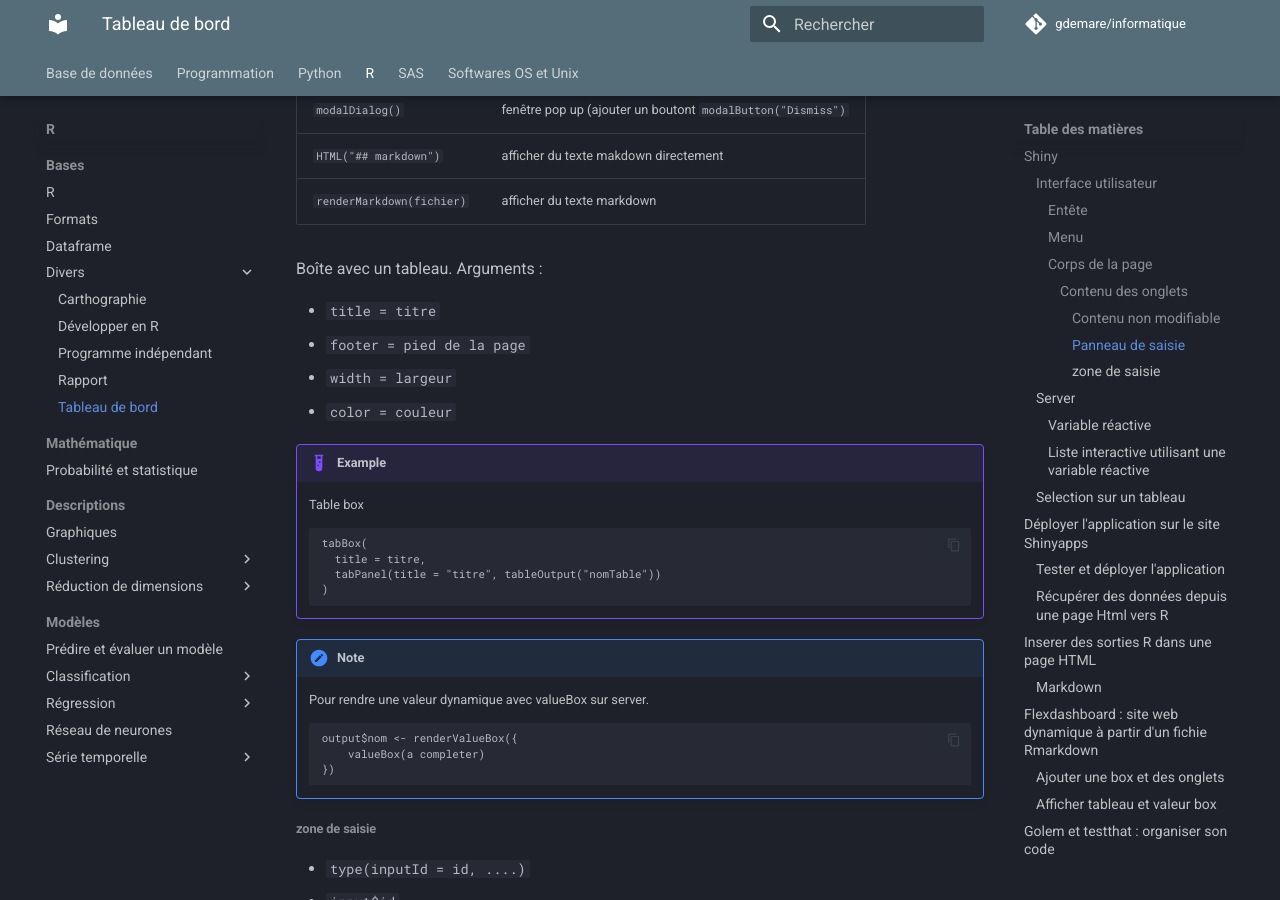
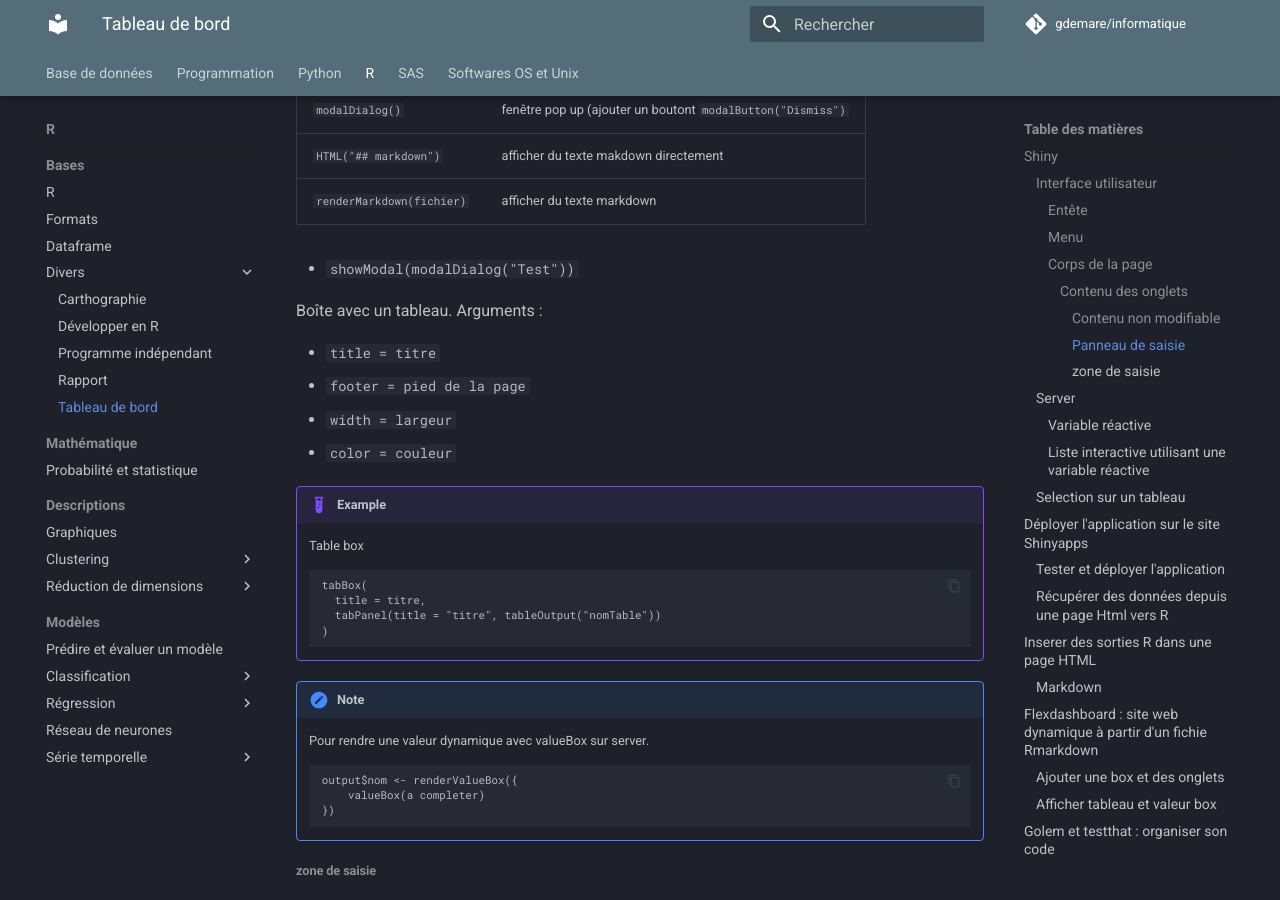
Before and after one commit to gdemare/Informatique, an MkDocs documentation site: the page built from docs/r/tableau-de-bord_r.md, in a window 1280 px wide and 900 px high, scrolled down 2016 px. Built offline with MkDocs 1.6.1 and Material for MkDocs 9.7.7, drawn with Linux system fonts in a browser that asks for light colours; comment, search, counter and statistics services are not loaded.

Commit message:
Update tableau-de-bord_r.md

```diff
--- a/docs/r/tableau-de-bord_r.md
+++ b/docs/r/tableau-de-bord_r.md
@@ -85,6 +85,8 @@ Code            					| Type
 `modalDialog()`						| fenêtre pop up (ajouter un boutont `modalButton("Dismiss")`
 `HTML("## markdown")`               | afficher du texte makdown directement
 `renderMarkdown(fichier)`         	| afficher du texte markdown
+
+* `showModal(modalDialog("Test"))`
 
 Boîte avec un tableau. Arguments :
 
```
